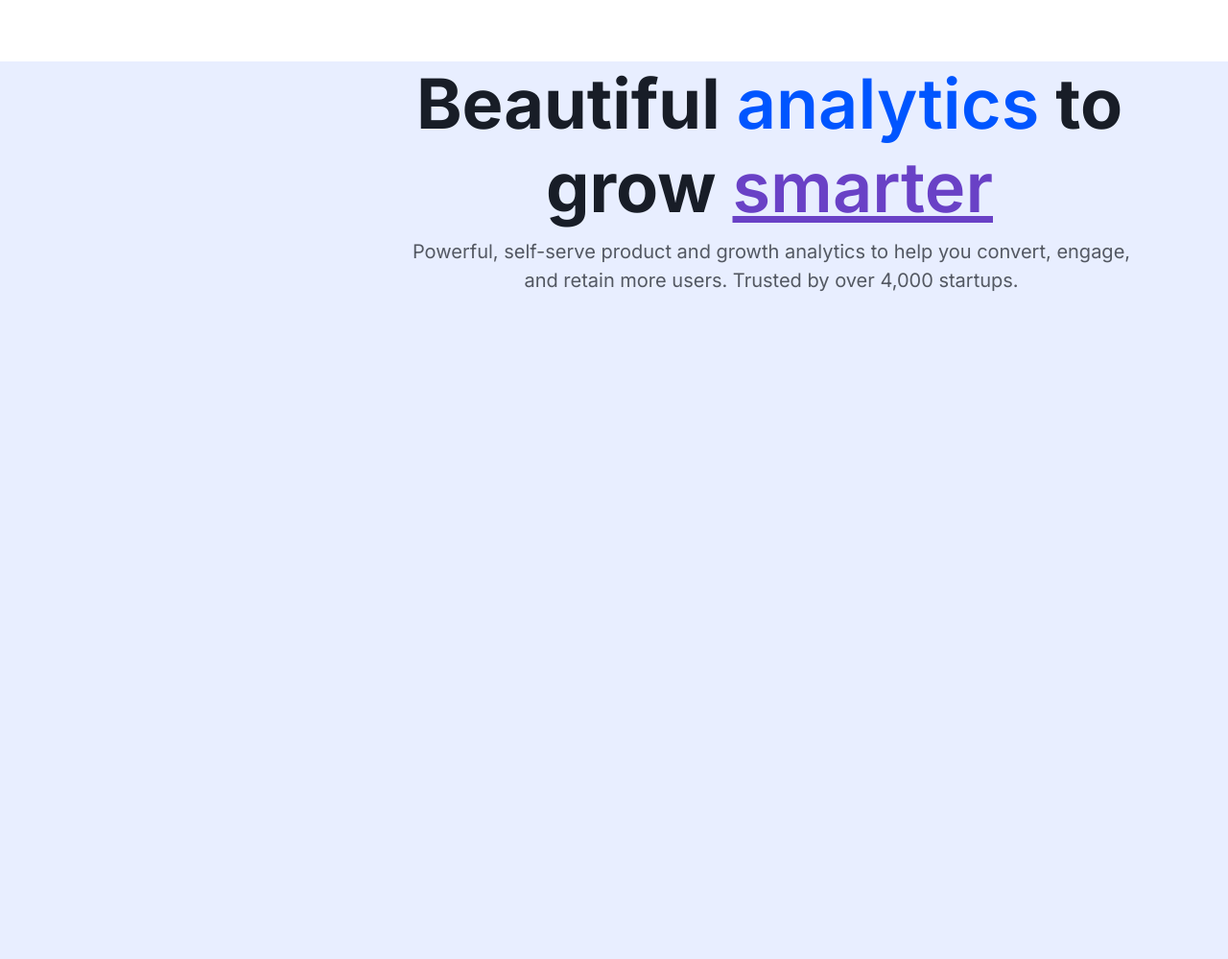
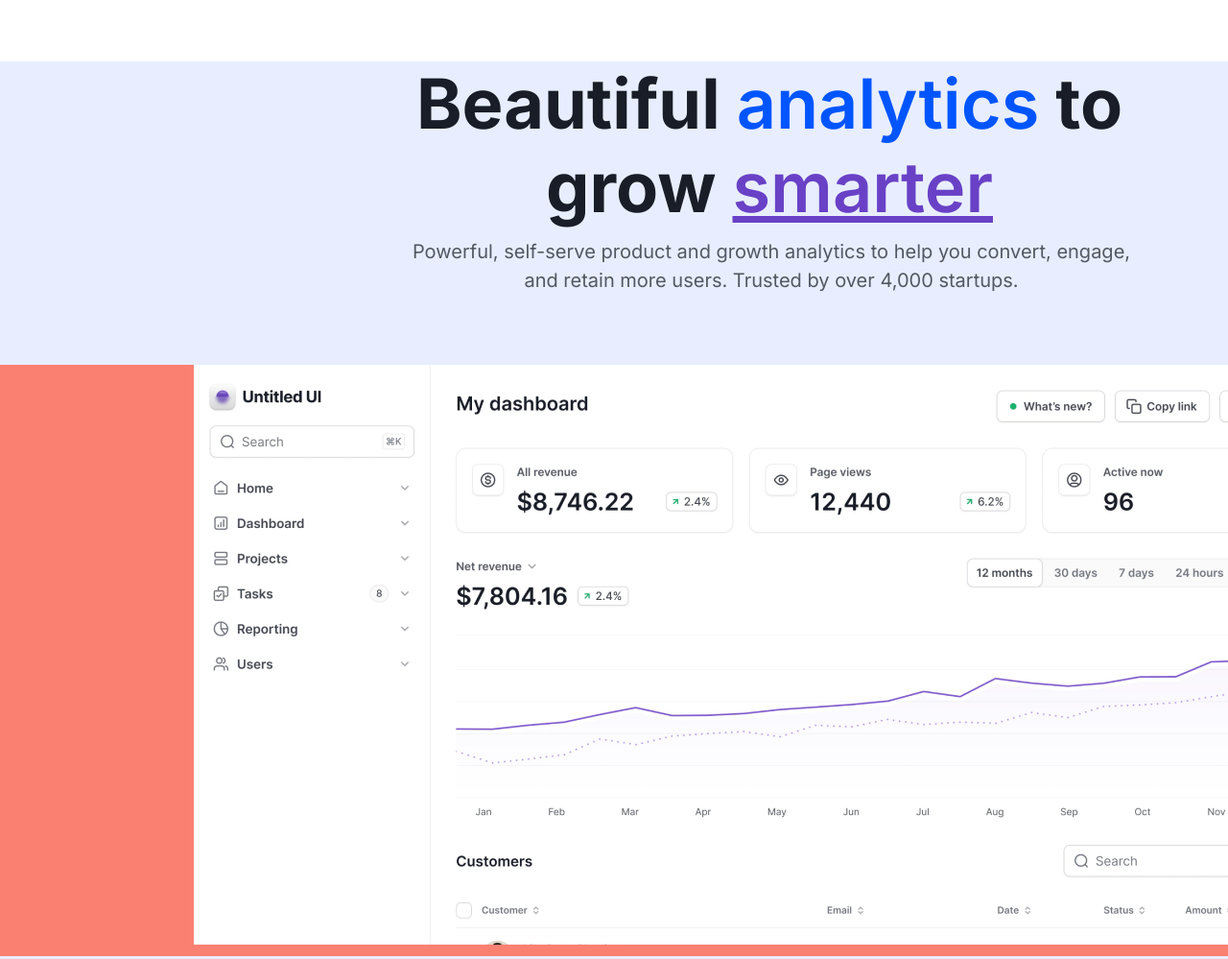
Before and after one commit to TamarCoder/Css2-9, a plain HTML site: page index.html in a window 1280 px wide. Shown: the top 999 px of the page at 96% size. Drawn offline with Linux system fonts and the light colour scheme.

Commit message:
add first section

```diff
--- a/index.html
+++ b/index.html
@@ -19,7 +19,13 @@
                     <p>Powerful, self-serve product and growth analytics to help you convert, engage, and retain more users. Trusted by over 4,000 startups.</p>
                 </div>
             </header>
-            <main></main>
+            <main>
+                <section class="screen-section">
+                    <div class="screen-image">
+                        <img src="./images/Screen mockup light mode (REPLACE).png" alt="">
+                    </div>
+                </section>
+            </main>
         </div>
 
     </div>
--- a/styless.css
+++ b/styless.css
@@ -66,3 +66,16 @@ header {
     margin-top: 9px;
     margin-left: 130px;
 }
+
+.screen-section {
+    width: 1604px;
+    height: 616px;
+    background-color: salmon;
+    margin-top: 72px;
+
+}
+.screen-section .screen-image {
+    width: 1200px;
+    height: 616px;
+    margin: 0 auto;
+}
```
Also changed, not shown: images/Screen mockup light mode (REPLACE).png (added).
